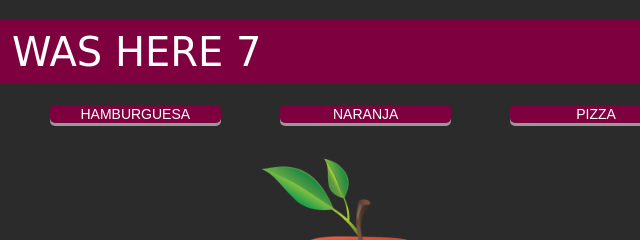
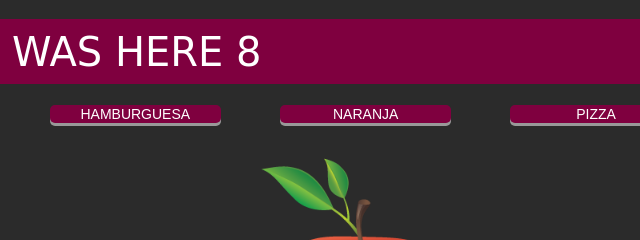
Before and after one commit to irvinjo/food2molec, a website: page public/index.html in a window 1280 px wide. Shown: the top 240 px of the page, 280-920 px from the left. Drawn offline with Linux system fonts and the light colour scheme.

Commit message:
change bluff

```diff
--- a/public/index.html
+++ b/public/index.html
@@ -12,7 +12,7 @@
 <body onload="afterAll()">
   <br>
     <nav>
-        rooLLi - IRVIN WAS HERE 7
+        rooLLi - IRVIN WAS HERE 8
     </nav>
     <br>
     <div class="row">
```
